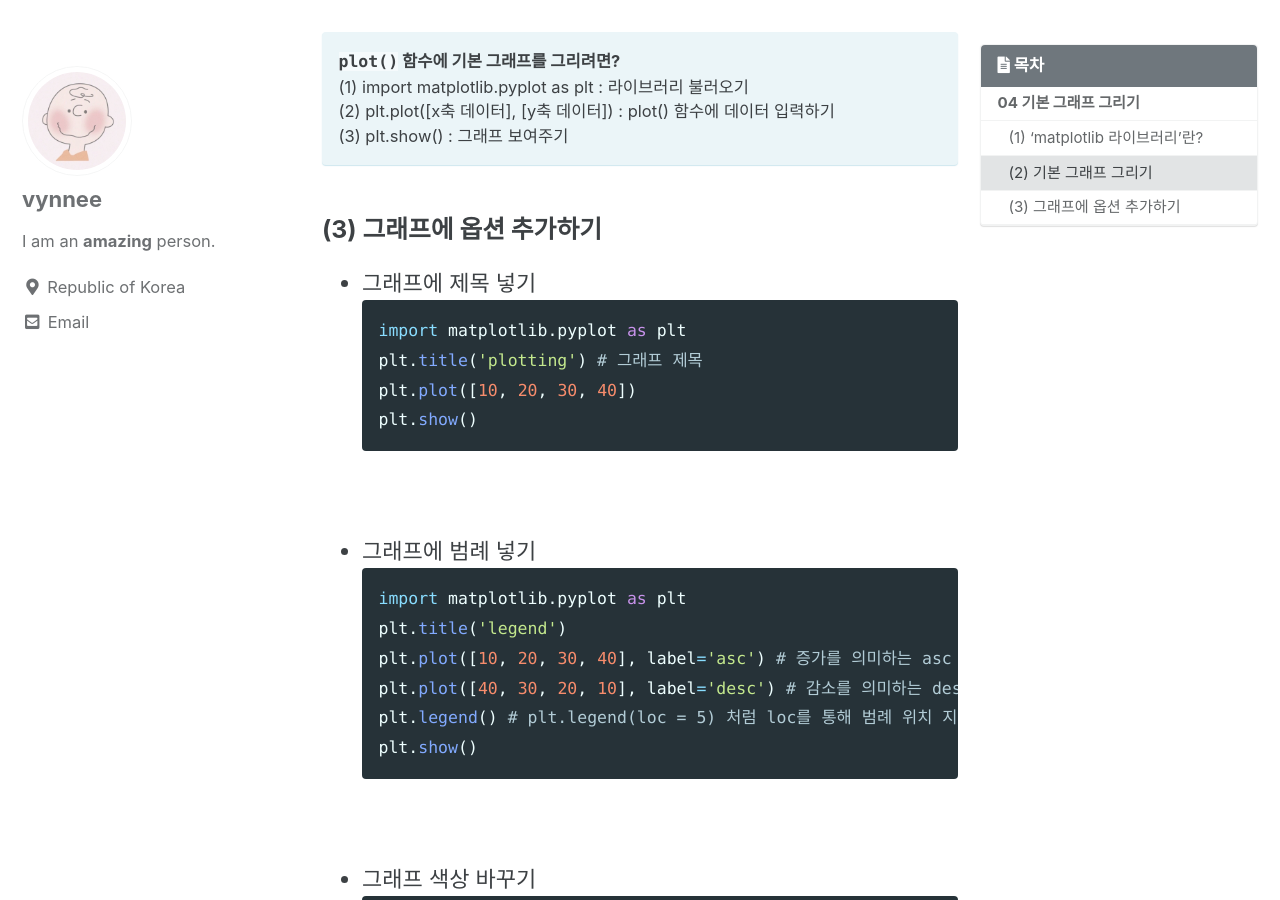
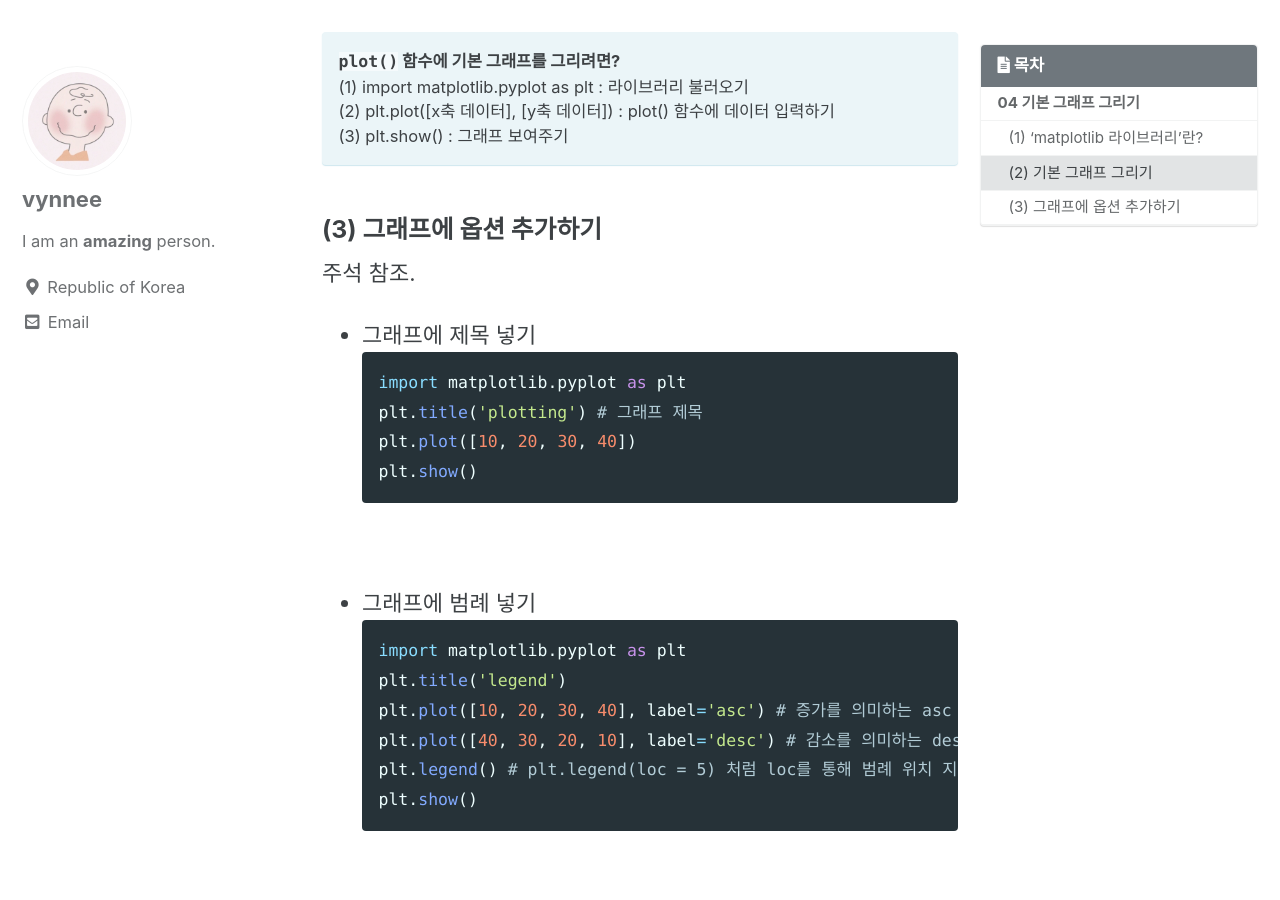
Before and after one commit to vynnee/vynnee.github.io, a Jekyll site: the page built from _posts/2021-01/python/2021-02-06-py2.md, in a window 1280 px wide and 900 px high, scrolled down 1699 px. Built offline with Jekyll 4.4.1, drawn with Linux system fonts in a browser that asks for light colours; cached includes are drawn as plain includes; comment, search, counter and statistics services are not loaded.

Commit message:
[2021-03-08] post modify

````diff
--- a/_posts/2021-01/python/2021-02-06-py2.md
+++ b/_posts/2021-01/python/2021-02-06-py2.md
@@ -59,6 +59,9 @@ plt.show()
 {: .notice--info}
 
 ### (3) 그래프에 옵션 추가하기
+
+주석 참조.<br>
+
 * 그래프에 제목 넣기<br>
 ```python
 import matplotlib.pyplot as plt
````
